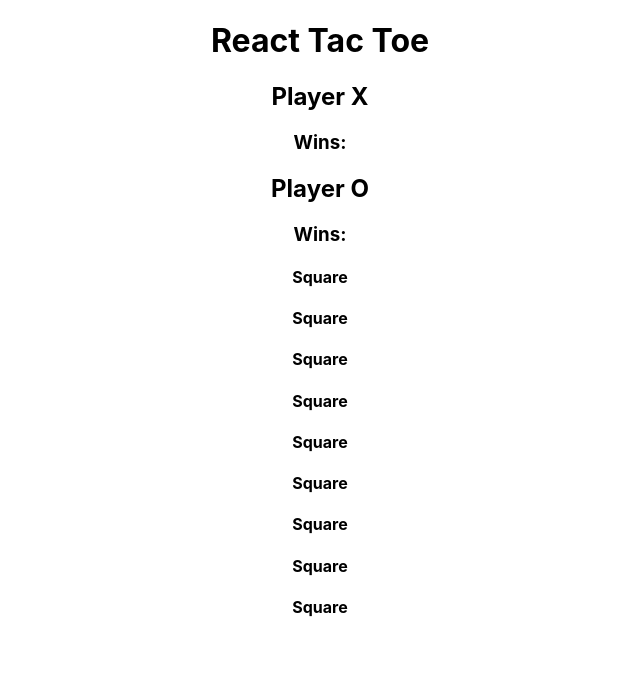
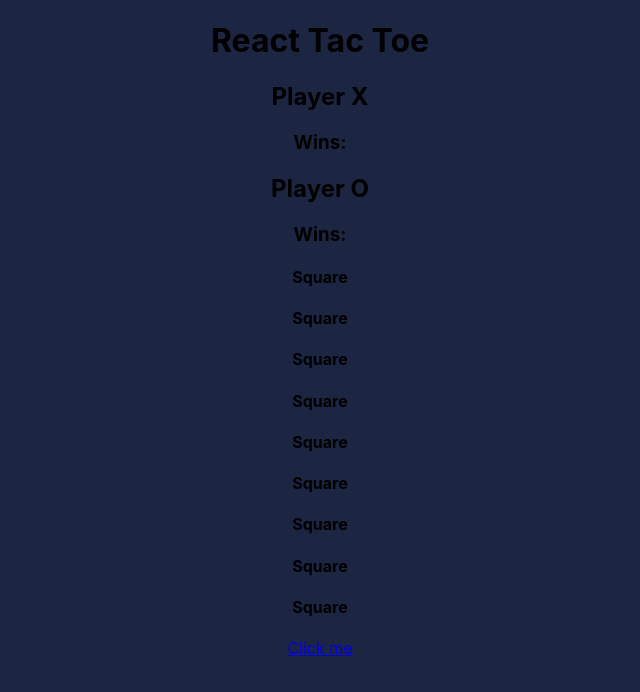
Before and after one commit to geno223/reactTacToe, a React (Create React App) app: page / in a window 1280 px wide. Shown: the top 692 px of the page, without its empty margins (320-960 px from the left). Built offline with nearby package versions, Linux system fonts and the light colour scheme.

Commit message:
styling & added link

```diff
--- a/src/App.js
+++ b/src/App.js
@@ -3,6 +3,7 @@ import './App.css';
 import Header from './components/Header';
 import Player from './components/Players';
 import Board from './components/Board';
+import "./styles.css"
 ///header
 ///players
 ///9 squares
@@ -14,6 +15,7 @@ function App() {
      <Player whichPlayer= 'X'/>
      <Player whichPlayer='O'/>
      <Board/>
+     <a href='https://github.com/geno223'>Click me</a>
     </div>
   );
 }
--- /dev/null
+++ b/src/styles.css
@@ -0,0 +1,3 @@
+html{
+    background: #1c2541;
+}
```
